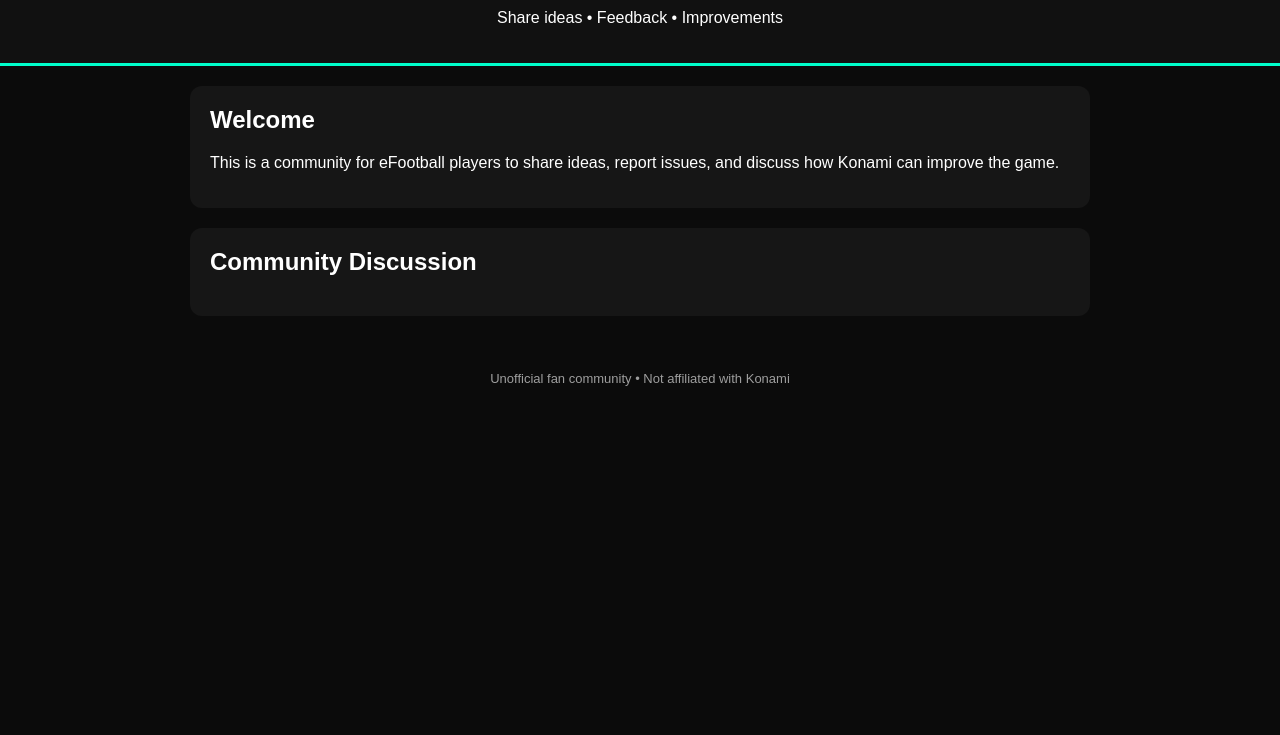
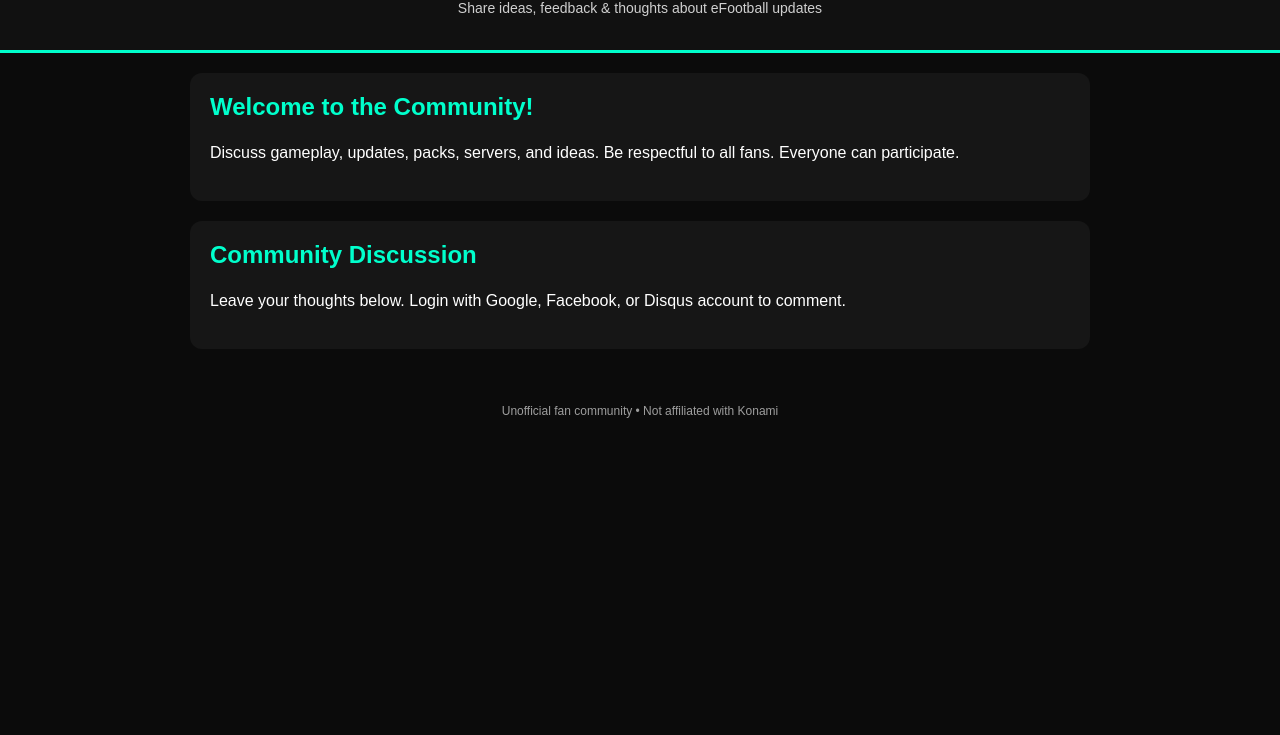
Before and after one commit to OGB-prime/OGB-KONAMI-COMMUNITY-, a plain HTML site: page index.html in a window 1280 px wide. Shown: the part 65-800 px from the top of the page. Drawn offline with Linux system fonts and the light colour scheme; a script that the page names is missing.

Commit message:
Update index.html

```diff
--- a/index.html
+++ b/index.html
@@ -6,40 +6,49 @@
 <title>Konami eFootball Community</title>
 
 <style>
-body{
+body {
   margin:0;
   font-family: Arial, sans-serif;
   background:#0b0b0b;
   color:#fff;
 }
-header{
+header {
   background:#111;
   padding:20px;
   text-align:center;
   border-bottom:3px solid #00ffcc;
 }
-header h1{
+header h1 {
   margin:0;
+  font-size:26px;
 }
-.container{
+header p {
+  opacity:0.8;
+  font-size:14px;
+}
+.container {
   max-width:900px;
   margin:auto;
   padding:20px;
 }
-.card{
+.section {
   background:#161616;
   border-radius:12px;
   padding:20px;
   margin-bottom:20px;
 }
-.card h2{
+.section h2 {
   margin-top:0;
+  color:#00ffcc;
 }
-footer{
+.section p {
+  line-height:1.5;
+}
+footer {
   text-align:center;
-  font-size:13px;
+  padding:15px;
+  font-size:12px;
   opacity:0.6;
-  padding:15px;
 }
 </style>
 </head>
@@ -48,22 +57,23 @@ footer{
 
 <header>
   <h1>⚽ Konami eFootball Community</h1>
-  <p>Share ideas • Feedback • Improvements</p>
+  <p>Share ideas, feedback & thoughts about eFootball updates</p>
 </header>
 
 <div class="container">
 
-  <div class="card">
-    <h2>Welcome</h2>
+  <div class="section">
+    <h2>Welcome to the Community!</h2>
     <p>
-      This is a community for eFootball players to share ideas,
-      report issues, and discuss how Konami can improve the game.
+      Discuss gameplay, updates, packs, servers, and ideas.
+      Be respectful to all fans. Everyone can participate.
     </p>
   </div>
 
-  <div class="card">
+  <div class="section">
     <h2>Community Discussion</h2>
-    <!-- DISQUS WILL LOAD HERE -->
+    <p>Leave your thoughts below. Login with Google, Facebook, or Disqus account to comment.</p>
+    <!-- DISQUS COMMENT SECTION -->
     <div id="disqus_thread"></div>
   </div>
 
@@ -73,20 +83,26 @@ footer{
   Unofficial fan community • Not affiliated with Konami
 </footer>
 
-<!-- DISQUS SCRIPT -->
 <script>
+// -------------------------
+// DISQUS CONFIGURATION
+// -------------------------
 var disqus_config = function () {
   this.page.url = window.location.href;
-  this.page.identifier = "konami-community";
+  this.page.identifier = "konami-community-home";
 };
 
 (function() {
   var d = document, s = d.createElement('script');
-  s.src = 'ogb-konami-community-1.disqus.com';
+  s.src = 'https://ogb-konami-community-1.disqus.com/embed.js';
   s.setAttribute('data-timestamp', +new Date());
   (d.head || d.body).appendChild(s);
 })();
 </script>
 
+<noscript>
+Please enable JavaScript to view the comments.
+</noscript>
+
 </body>
 </html>
```
